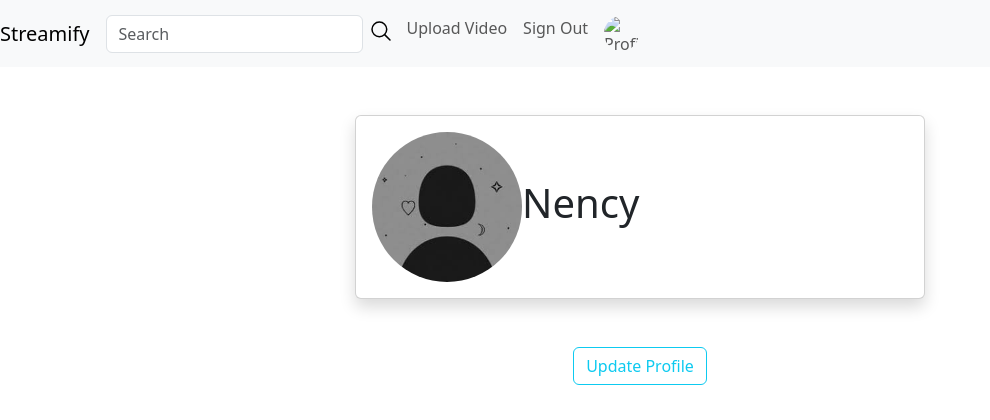
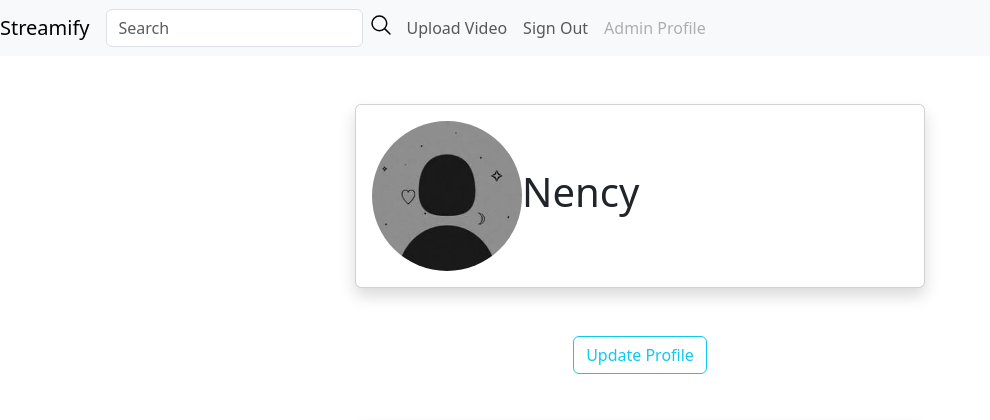
Before and after one commit to sojitra-nency/Streamify---Stream-your-videos-Generic-Django, a Django app: page /profiles/1/ in a window 1280 px wide. Shown: the top 420 px of the page, without its empty margins (0-990 px from the left). Run offline with Django 5.2, Linux system fonts and the light colour scheme; a user stored in the database is signed in; data comes from the database, SQL or seed files in the repository; both versions use the stored data as it was after the commit; parts of the project's set-up code (start-up, migrations or seed data) failed here and were passed over; some libraries are stand-ins or nearby versions.

Commit message:
Resolving errors

```diff
--- a/videosharer/profiles/admin.py
+++ b/videosharer/profiles/admin.py
@@ -1,3 +1,5 @@
 from django.contrib import admin
+from .models import Profile
 
 # Register your models here.
+admin.site.register(Profile)
--- a/videosharer/videos/models.py
+++ b/videosharer/videos/models.py
@@ -11,6 +11,8 @@ class Video(models.Model):
     thumbnail = models.FileField(upload_to='uploads/thumbnails', validators=[FileExtensionValidator(allowed_extensions=['png','jpg','jpeg'])])
     date_posted = models.DateTimeField(default=timezone.now)
     category = models.ForeignKey('Category', on_delete=models.CASCADE)
+    # publish_date = models.DateTimeField(blank=True, null=True)
+
 
 class Category(models.Model):
     name = models.CharField(max_length=30)
--- a/videosharer/videos/templates/videos/navigation.html
+++ b/videosharer/videos/templates/videos/navigation.html
@@ -20,7 +20,16 @@
         <a class="nav-link" href="{% url 'account_logout' %}">Sign Out</a>
       </li>
       <li class="nav-item">
-        <a class="nav-link" href="{% url 'profile' user.profile.pk %}"><img src="{{ user.profile.image.url }}" width="35" height="35" class="d-inline-block rounded-circle" alt="Profile"></a>
+        {% if user.is_authenticated %}
+          {% if user.profile %}  <li class="nav-item">
+                <a class="nav-link" href="{% url 'profile' user.profile.pk %}"><img src="{{ user.profile.image.url }}" width="35" height="35" class="d-inline-block rounded-circle" alt="Profile"></a>
+              </li>
+          {% else %}
+              <li class="nav-item">
+                <a class="nav-link disabled">Admin Profile</a>
+              </li>
+          {% endif %}
+        {% endif %}
       </li>
       {% else %}
       <li class="nav-item">
```
Also changed, not shown: videosharer/db.sqlite3, videosharer/media/uploads/thumbnails/next.png (added), videosharer/media/uploads/thumbnails/next_uRuVCsQ.png (added), videosharer/media/uploads/thumbnails/python_cXD1FEd.jpeg (added), videosharer/media/uploads/thumbnails/python_stW76rr.jpeg (added), videosharer/media/uploads/thumbnails/react_UpS8lBe.png (added), videosharer/media/uploads/thumbnails/react_td2BGWo.png (added), videosharer/profiles/migrations/0001_initial.py, videosharer/profiles/migrations/0002_alter_profile_image.py (deleted), videosharer/videos/migrations/0001_initial.py, videosharer/videos/migrations/0002_comment.py (deleted), 6 other files.
